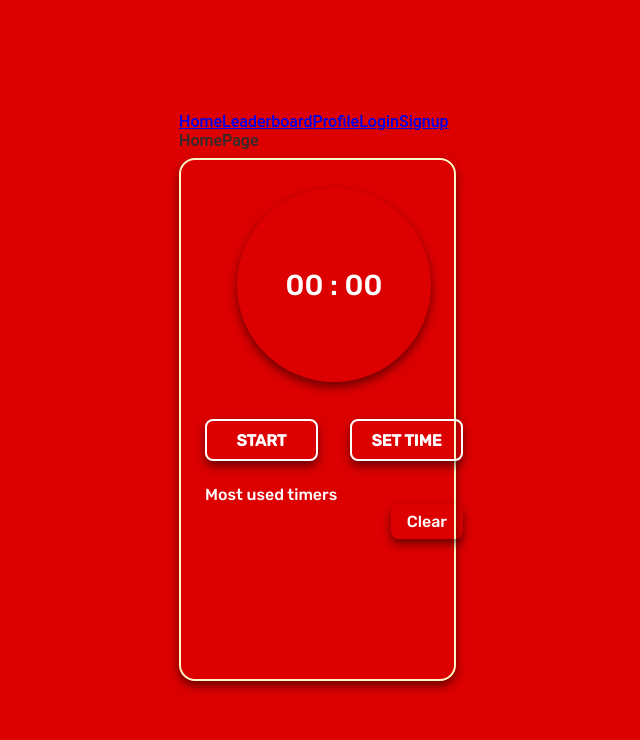
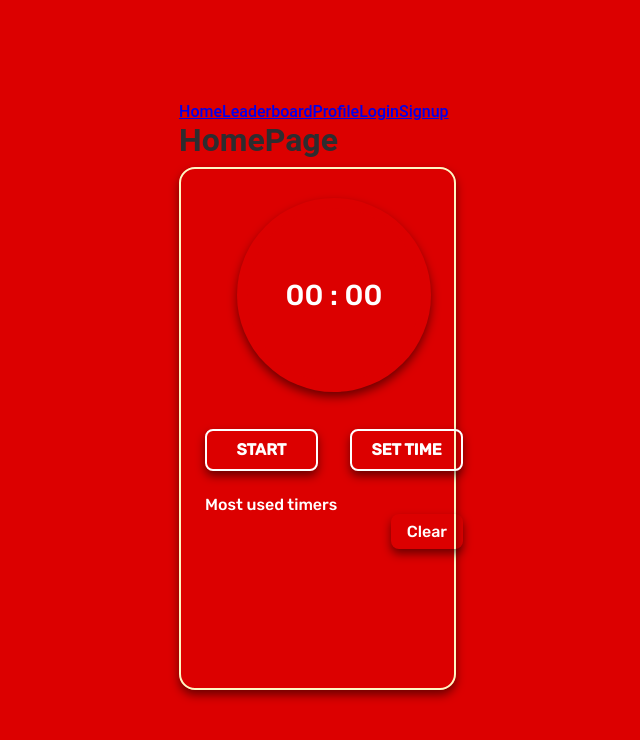
Before and after one commit to Chey-DB/Pomegranate-Frontend, a React (Vite) app: page / in a window 1280 px wide. Shown: the top 740 px of the page, without its empty margins (168-808 px from the left). Built offline with nearby package versions, Linux system fonts and the light colour scheme.

Commit message:
add timer to home

```diff
--- a/src/pages/HomePage/index.jsx
+++ b/src/pages/HomePage/index.jsx
@@ -4,7 +4,8 @@ import { Timer } from '../../components'
 
 const HomePage = () => {
     return (
-        <div>HomePage
+        <div>
+          <h1>HomePage</h1>
           <Timer/>
         </div>
     )
```
